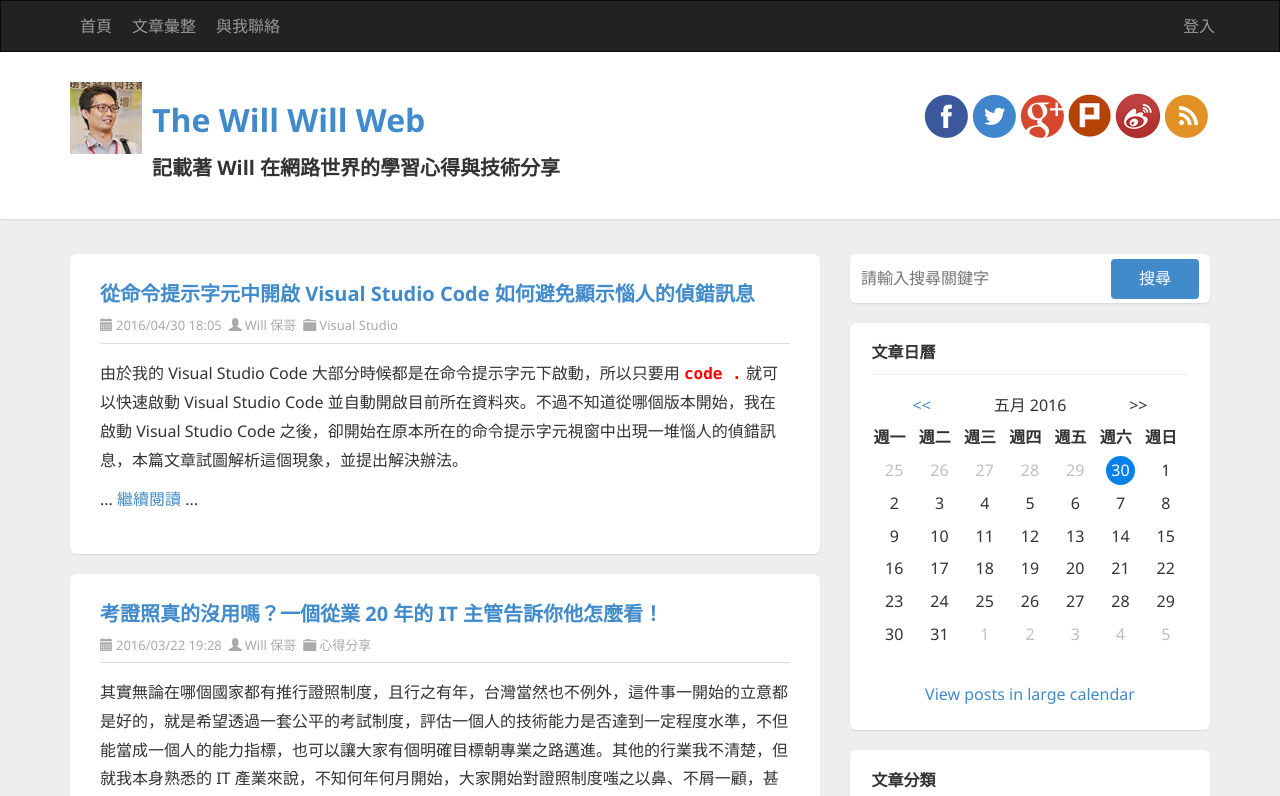
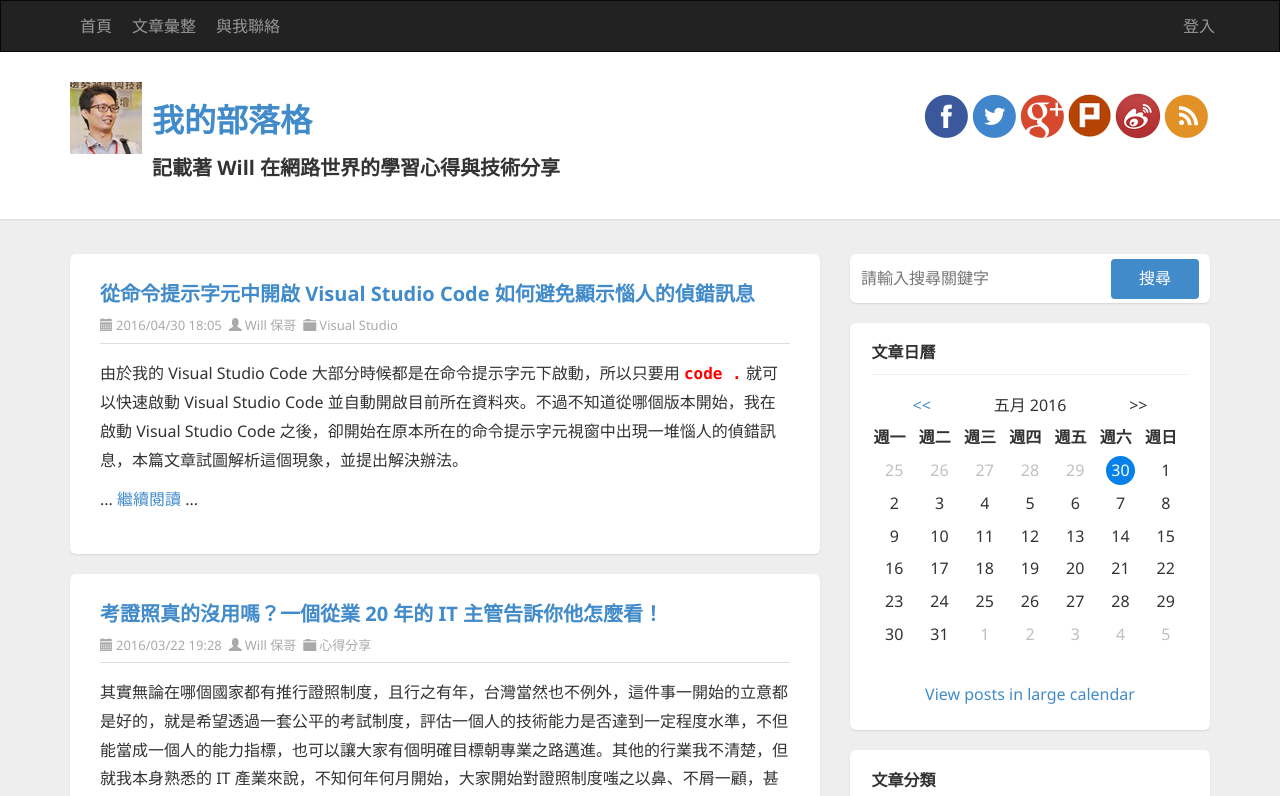
Before and after one commit to colagames/AngularJS4_demo, an Angular app: page / in a window 1280 px wide. Shown: the top 796 px of the page. Built offline with nearby package versions, Linux system fonts and the light colour scheme.

Commit message:
練習內嵌繫節、屬性繫節(改siteUrl、siteName)

```diff
--- a/src/app/header/header.component.html
+++ b/src/app/header/header.component.html
@@ -29,7 +29,11 @@
       <img src="/assets/images/logo.png" class="pull-left logo" alt="The Will Will Web">
 
       <div class="pull-left">
-            <h1><a href="http://blog.miniasp.com/">The Will Will Web</a></h1>
+        <h1>
+          <!--<a href={{siteUrl}}>-->
+          <a [href]=siteUrl>
+            {{siteName}}
+            </a></h1>
         <h3>記載著 Will 在網路世界的學習心得與技術分享</h3>
       </div>
 
--- a/src/app/header/header.component.ts
+++ b/src/app/header/header.component.ts
@@ -7,6 +7,9 @@ import { Component, OnInit } from '@angular/core';
 })
 export class HeaderComponent implements OnInit {
 
+  siteName = '我的部落格';
+  siteUrl = 'https://docs.google.com/forms/d/e/1FAIpQLScI9zHZ4n5CXdN8jKanIr1UDkd5axr7o7ngrSv-_2Ydpj_2Pw/viewform';
+
   constructor() { }
 
   ngOnInit() {
```
Lines whose indentation alone changed are shown as unchanged.
